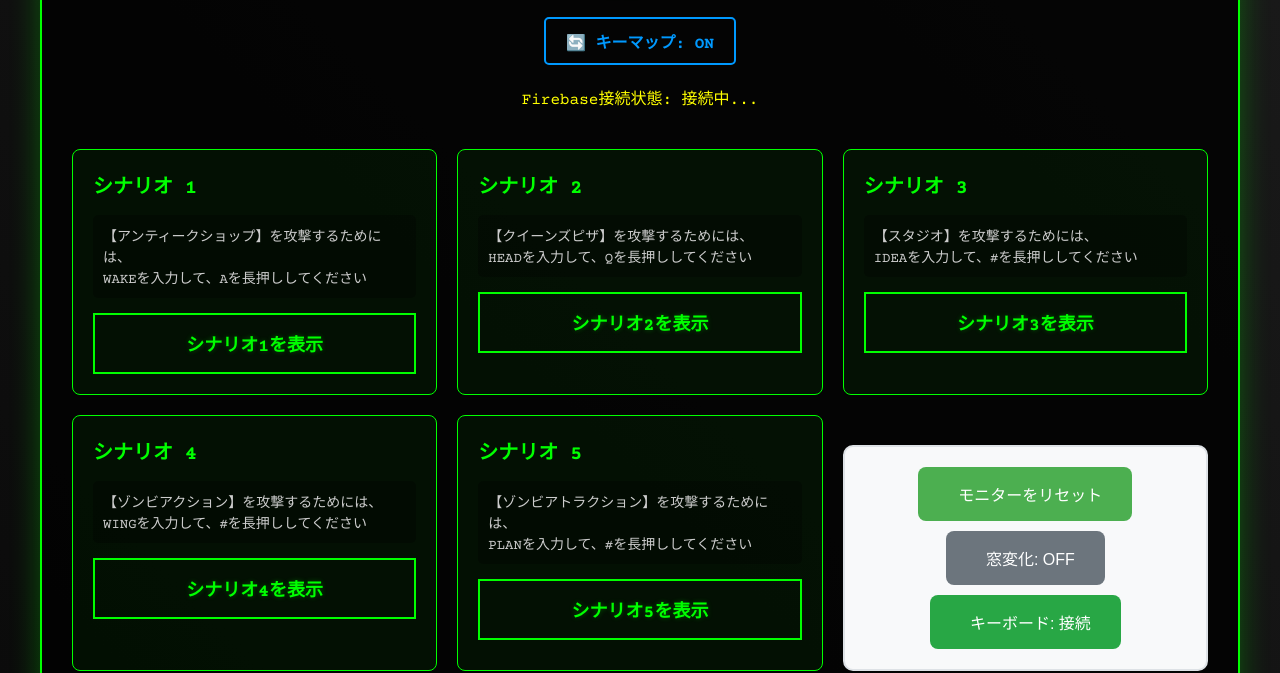
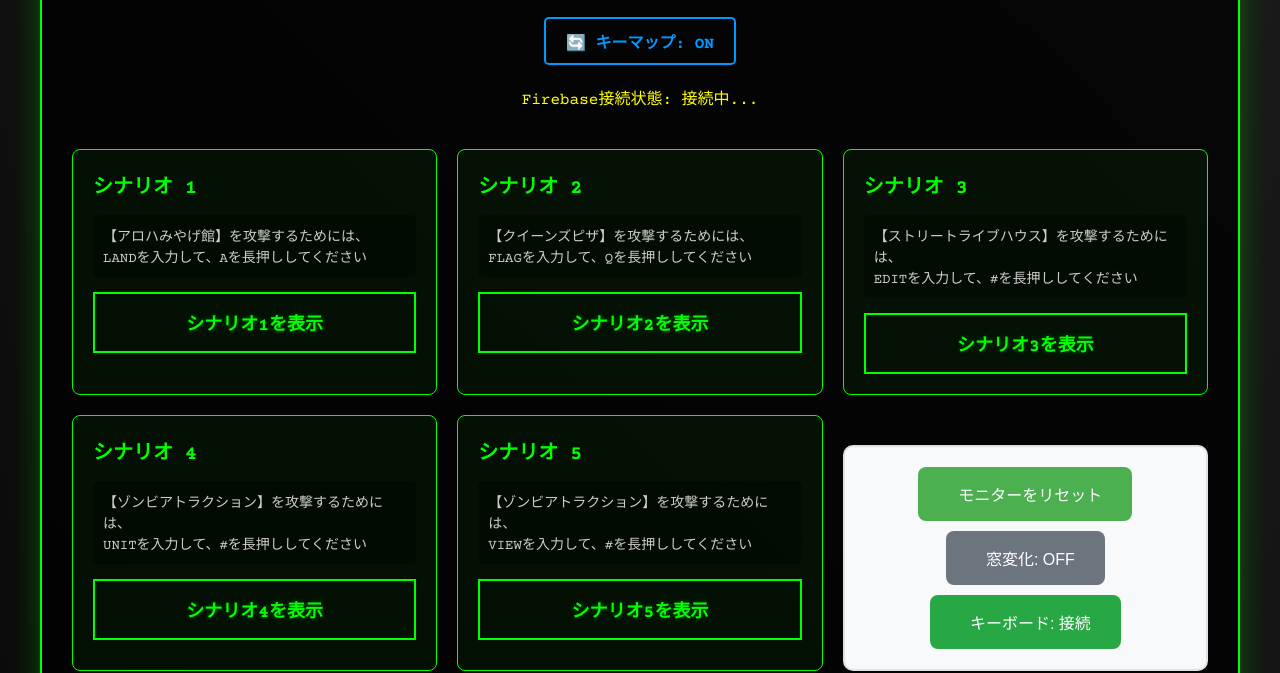
Before and after one commit to hirao-greendice/LastResort, a plain HTML site: page staff.html in a window 1280 px wide. Shown: the part 142-815 px from the top of the page. Drawn offline with nearby package versions, Linux system fonts and the light colour scheme; no server answers.

Commit message:
Add files via upload

```diff
--- a/staff.html
+++ b/staff.html
@@ -304,8 +304,8 @@
             <div class="control-card">
                 <div class="control-title">シナリオ 1</div>
                 <div class="control-preview" id="preview1">
-                    【アンティークショップ】を攻撃するためには、<br>
-                    WEAKを入力して、Aを長押ししてください
+                    【アロハみやげ館】を攻撃するためには、<br>
+                    LANDを入力して、Aを長押ししてください
                 </div>
                 <button class="control-button" onclick="selectScenario(1)">シナリオ1を表示</button>
             </div>
@@ -314,7 +314,7 @@
                 <div class="control-title">シナリオ 2</div>
                 <div class="control-preview" id="preview2">
                     【クイーンズピザ】を攻撃するためには、<br>
-                    ****を入力して、Qを長押ししてください
+                    FLAGを入力して、Qを長押ししてください
                 </div>
                 <button class="control-button" onclick="selectScenario(2)">シナリオ2を表示</button>
             </div>
@@ -322,8 +322,8 @@
             <div class="control-card">
                 <div class="control-title">シナリオ 3</div>
                 <div class="control-preview" id="preview3">
-                    【スタジオ】を攻撃するためには、<br>
-                    ****を入力して、#を長押ししてください
+                    【ストリートライブハウス】を攻撃するためには、<br>
+                    EDITを入力して、#を長押ししてください
                 </div>
                 <button class="control-button" onclick="selectScenario(3)">シナリオ3を表示</button>
             </div>
@@ -331,8 +331,8 @@
             <div class="control-card">
                 <div class="control-title">シナリオ 4</div>
                 <div class="control-preview" id="preview4">
-                    【ゾンビアクション】を攻撃するためには、<br>
-                    STEPを入力して、#を長押ししてください
+                    【ゾンビアトラクション】を攻撃するためには、<br>
+                    UNITを入力して、#を長押ししてください
                 </div>
                 <button class="control-button" onclick="selectScenario(4)">シナリオ4を表示</button>
             </div>
@@ -341,7 +341,7 @@
                 <div class="control-title">シナリオ 5</div>
                 <div class="control-preview" id="preview5">
                     【ゾンビアトラクション】を攻撃するためには、<br>
-                    ****を入力して、#を長押ししてください
+                    VIEWを入力して、#を長押ししてください
                 </div>
                 <button class="control-button" onclick="selectScenario(5)">シナリオ5を表示</button>
             </div>
--- a/staff.js
+++ b/staff.js
@@ -14,8 +14,8 @@ let keyMappingButton = null;
 // デフォルトのシナリオデータ
 const defaultScenarios = {
     1: {
-        target: "アンティークショップ",
-        command: "WAKE",
+        target: "アロハみやげ館",
+        command: "LAND",
         key: "A",
         secondMessage: "ドリルを発射します。長押しで防御してください",
         hideCommand: false,
@@ -23,15 +23,15 @@ const defaultScenarios = {
     },
     2: {
         target: "クイーンズピザ",
-        command: "HEAD",
+        command: "FLAG",
         key: "Q",
         secondMessage: "ドリルを発射します。長押しで防御してください",
         hideCommand: false,
         hideKey: false
     },
     3: {
-        target: "スタジオ",
-        command: "IDEA",
+        target: "ストリートライブハウス",
+        command: "EDIT",
         key: "S",
         secondMessage: "ドリルを発射します。長押しで防御してください",
         hideCommand: false,
@@ -39,8 +39,8 @@ const defaultScenarios = {
         completeMessage: "⚠ドリルにより、アンティークショップが破壊されました"
     },
     4: {
-        target: "ゾンビアクション",
-        command: "WING",
+        target: "ゾンビアトラクション",
+        command: "UNIT",
         key: "Z",
         secondMessage: "ドリルを発射します。長押しで防御してください",
         hideCommand: false,
@@ -49,7 +49,7 @@ const defaultScenarios = {
     },
     5: {
         target: "ゾンビアトラクション",
-        command: "PLAN",
+        command: "VIEW",
         key: "Z",
         secondMessage: "ドリルを発射します。長押しで防御してください",
         hideCommand: false,
```
